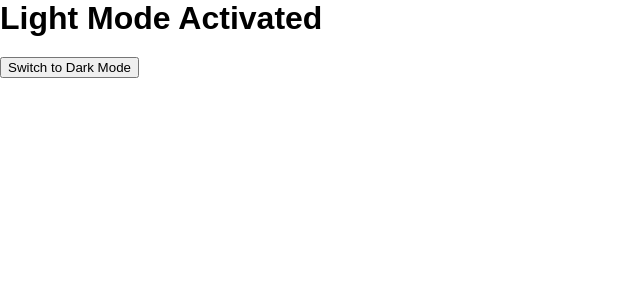
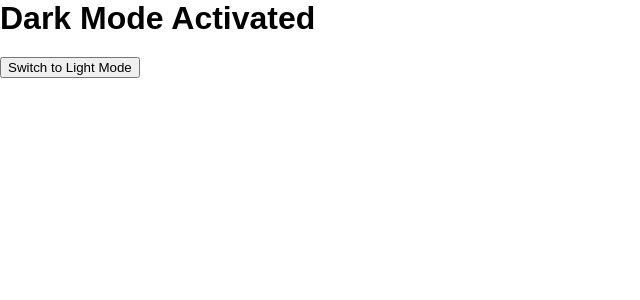
Before and after one commit to bben95/React-Theme-Toggler---React-State-Events-Context-API---In-Class---7co9ygqfho48, a React app: page / in a window 1280 px wide. Shown: the top 300 px of the page, without its empty margins (0-640 px from the left). Built offline with nearby package versions, Linux system fonts and the light colour scheme.

Commit message:
theme changed

```diff
--- a/src/components/App.js
+++ b/src/components/App.js
@@ -3,12 +3,12 @@ import '../styles/App.css';
 
 const App = () => {
 
-  const [isDarkMode, setIsDarkMode] = useState(true);
+  const [isDarkMode, setIsDarkMode] = useState(false);
 
   return (
-    <div style={isDarkMode?{backgroundColor:"rgb(255, 255, 255)"}:{backgroundColor:"rgb(0, 0, 0)"}} id="main">
-      <h1 style={isDarkMode?{color:"rgb(0, 0, 0)"}:{color:"rgb(255, 255, 255)"}}>{isDarkMode? "Light Mode Activated":"Dark Mode Activated"}</h1>
-      <button style={isDarkMode?{}:{backgroundColor:"rgb(255, 255, 255)"}} onClick={()=>{setIsDarkMode(!isDarkMode)}}>{isDarkMode?"Switch to Dark Mode":"Switch to Light Mode"}</button>
+    <div style={isDarkMode?{backgroundColor:"rgb(0, 0, 0)"}:{backgroundColor:"rgb(255, 255, 255)"}} id="main">
+      <h1 style={isDarkMode?{color:"rgb(255, 255, 255)"}:{color:"rgb(0, 0, 0)"}}>{isDarkMode? "Light Mode Activated":"Dark Mode Activated"}</h1>
+      <button style={isDarkMode?{backgroundColor:"rgb(255, 255, 255)"}:{}} onClick={()=>{setIsDarkMode(!isDarkMode)}}>{isDarkMode?"Switch to Dark Mode":"Switch to Light Mode"}</button>
     </div>
   )
 }
```
